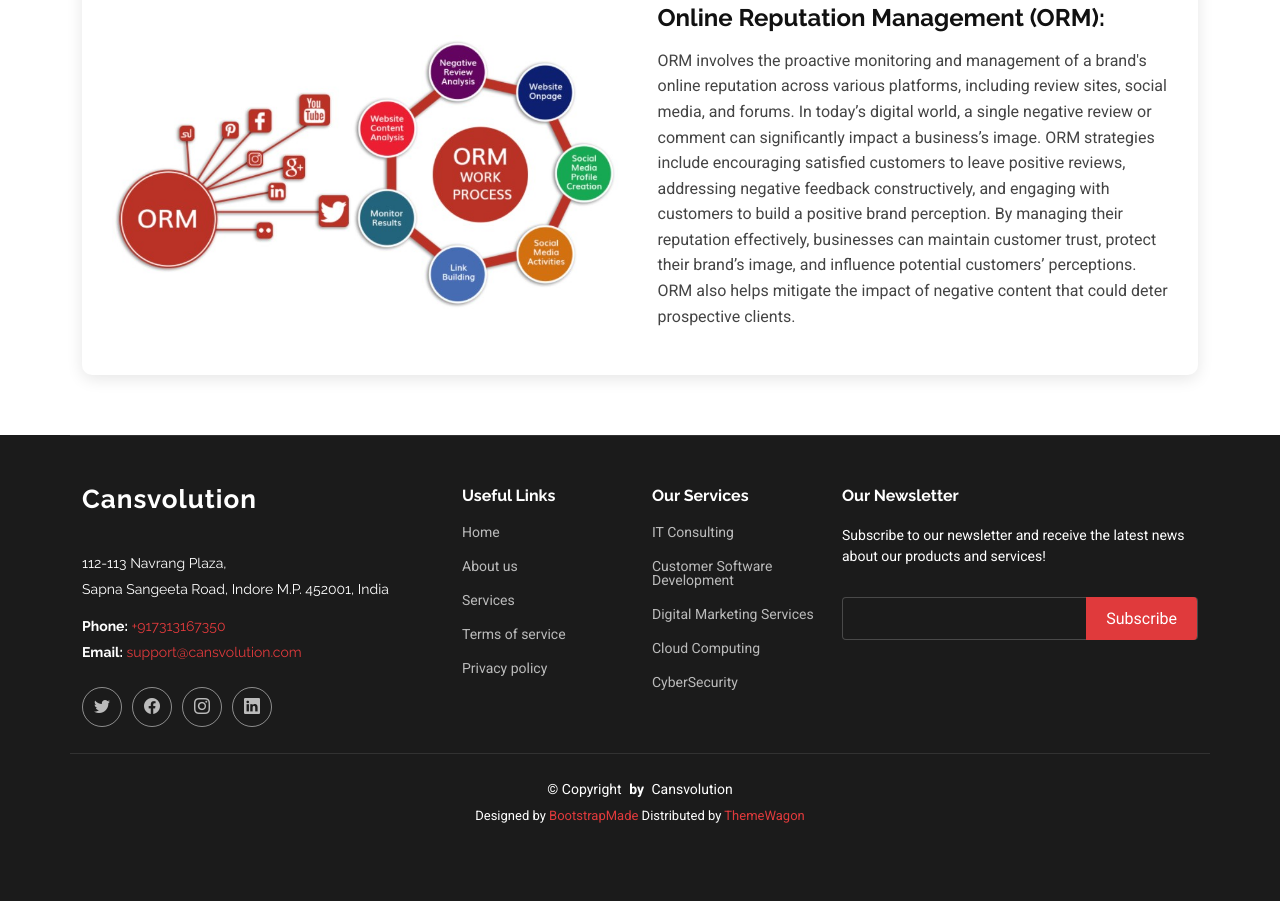
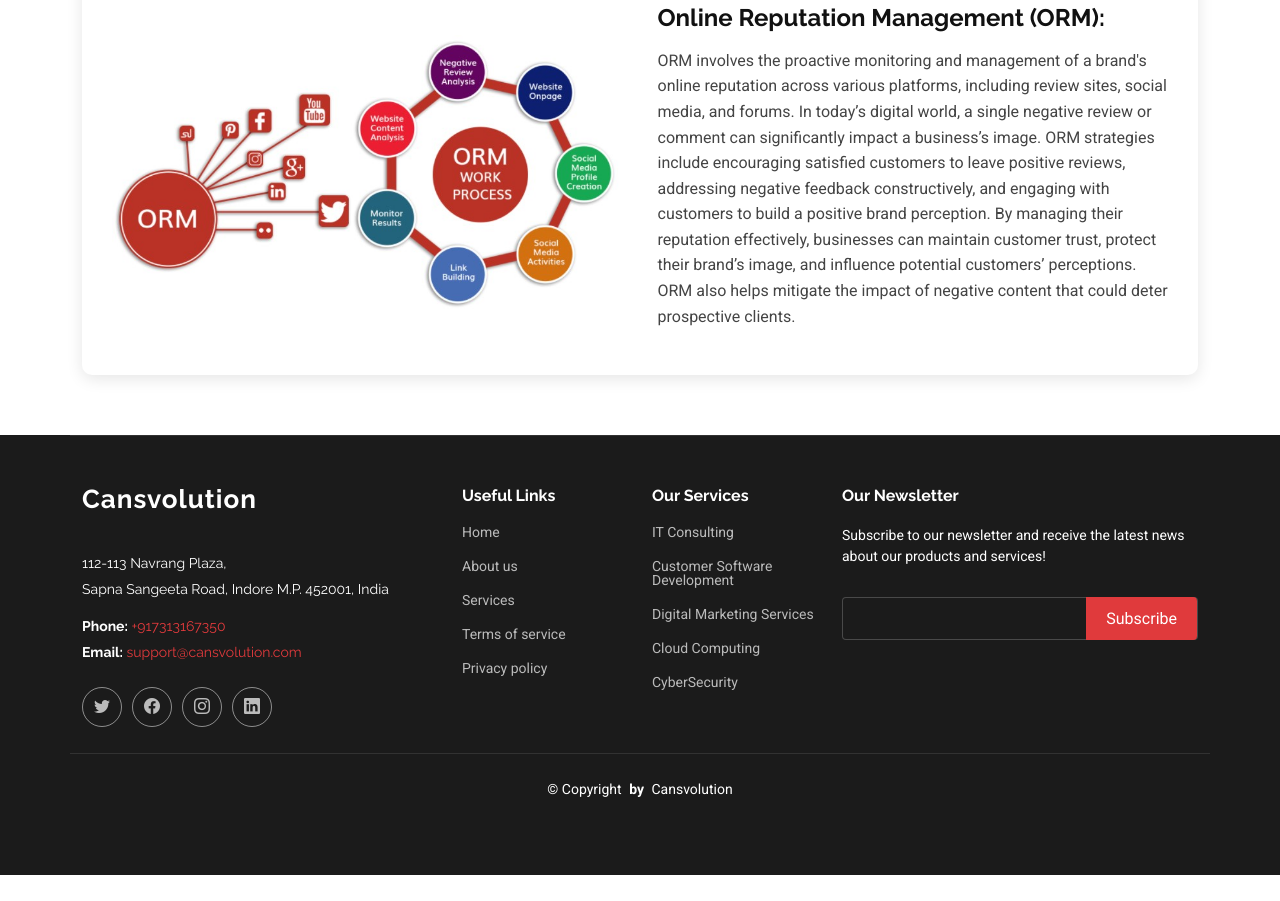
Before and after one commit to cansvolution/CansvolutionWebsite, a plain HTML site: page DigitalMarketing.html in a window 1280 px wide. Shown: the part 3849-4750 px from the top of the page. After the commit the page ends 4724 px from the top, so only its background shows below. Drawn offline with Linux system fonts and the light colour scheme.

Commit message:
removed lines from the bottom

```diff
--- a/DigitalMarketing.html
+++ b/DigitalMarketing.html
@@ -328,13 +328,13 @@
 
 			<div class="container copyright text-center mt-4">
 				<p>© <span>Copyright</span> <strong class="px-1 sitename">by</strong> <span>Cansvolution</span></p>
-			  <div class="credits">
+			  <!-- <div class="credits"> -->
 				<!-- All the links in the footer should remain intact. -->
 				<!-- You can delete the links only if you've purchased the pro version. -->
 				<!-- Licensing information: https://bootstrapmade.com/license/ -->
 				<!-- Purchase the pro version with working PHP/AJAX contact form: [buy-url] -->
-				Designed by <a href="https://bootstrapmade.com/">BootstrapMade</a> Distributed by <a href=“https://themewagon.com>ThemeWagon
-			  </div>
+				<!-- Designed by <a href="https://bootstrapmade.com/">BootstrapMade</a> Distributed by <a href=“https://themewagon.com>ThemeWagon -->
+			  <!-- </div> -->
 			</div>
 
 		</footer>
```
Also changed, not shown: ManagedITServices.html (+3 -3 lines), NetworkInfrastructure.html (+3 -3 lines), cloudComputing.html (+3 -3 lines), customSoftware.html (+3 -3 lines), cyberSecurity.html (+3 -3 lines), index.html (+3 -3 lines), itConsulting.html (+3 -3 lines).
